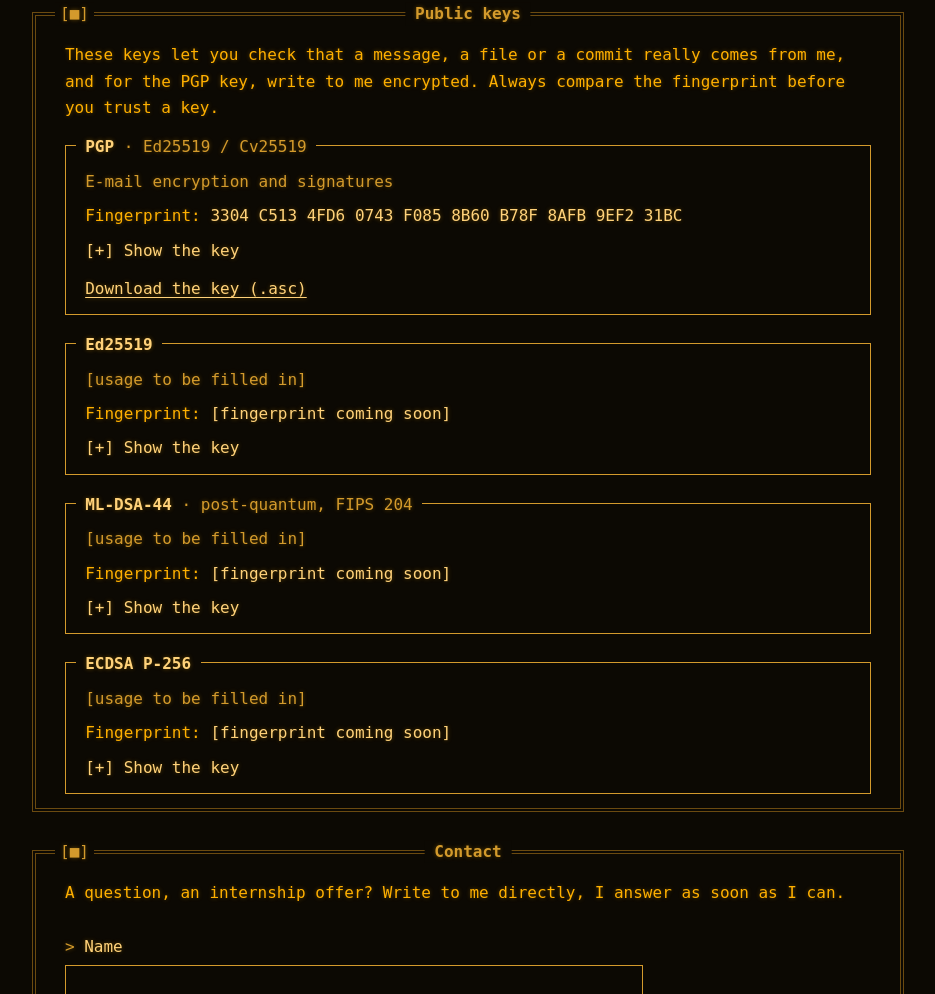
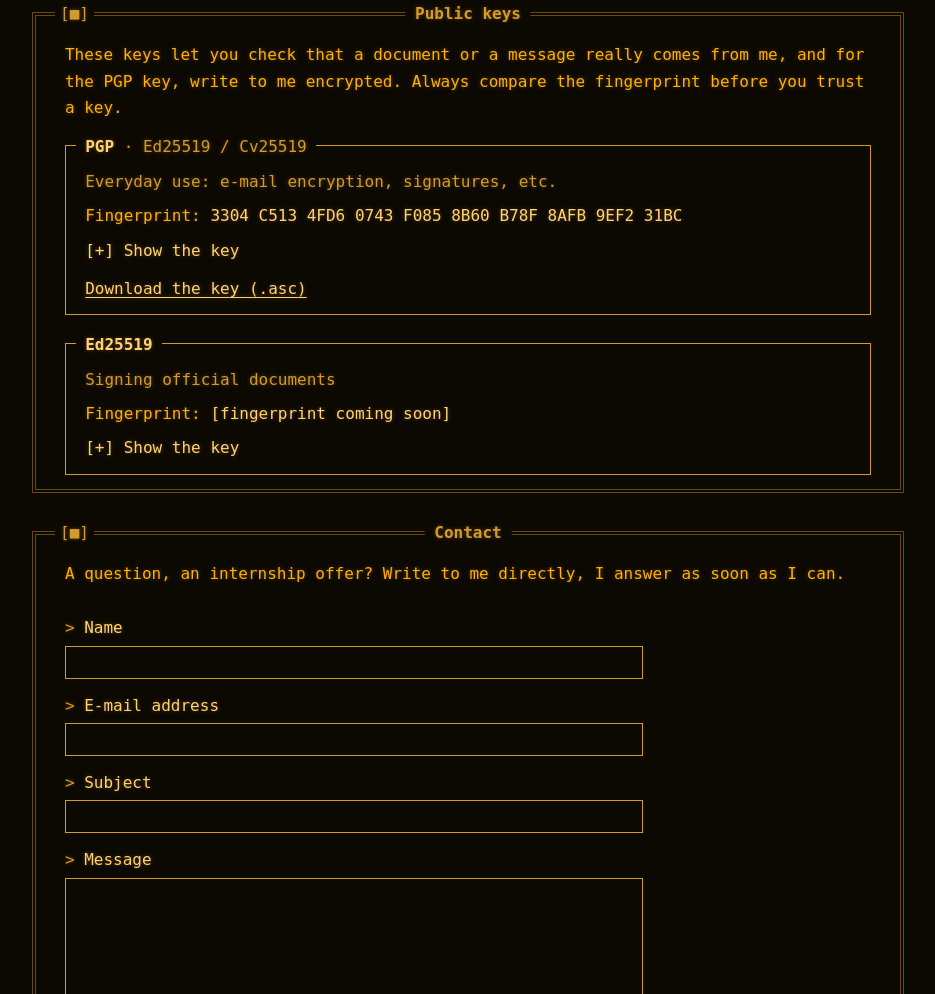
Before and after one commit to raph-dot-img/portfolio, a plain HTML site: page en/index.html in a window 1280 px wide. Shown: the part 3111-4105 px from the top of the page, without its empty margins (172-1107 px from the left). Drawn offline with Linux system fonts and the light colour scheme.

Commit message:
Garde seulement les clefs PGP et Ed25519, avec leurs usages
Retire ML-DSA-44 et ECDSA P-256. Ed25519 sert à signer des documents
officiels, PGP au reste (chiffrement des e-mails, signatures).

Co-Authored-By: Claude Opus 5.5 <noreply@anthropic.com>
Claude-Session: https://claude.ai/code/session_012pdZEfYZNdWbU2vBfjX8ZU

```diff
--- a/en/index.html
+++ b/en/index.html
@@ -362,7 +362,7 @@
   <section id="keys">
     <h2>Public keys</h2>
     <p>
-      These keys let you check that a message, a file or a commit really comes from me,
+      These keys let you check that a document or a message really comes from me,
       and for the PGP key, write to me encrypted. Always compare the fingerprint
       before you trust a key.
     </p>
@@ -370,7 +370,7 @@
     <div class="liste-clefs">
       <div class="carte clef">
         <h3>PGP <span class="algo">Ed25519 / Cv25519</span></h3>
-        <p class="meta">E-mail encryption and signatures</p>
+        <p class="meta">Everyday use: e-mail encryption, signatures, etc.</p>
         <p class="empreinte">Fingerprint: <code>3304 C513 4FD6 0743 F085 8B60 B78F 8AFB 9EF2 31BC</code></p>
         <details>
           <summary>Show the key</summary>
@@ -397,10 +397,10 @@ aS0BW+h04y3bYITWYqI5DQ==
         <p class="telecharger"><a href="/assets/Raphael_CANEVET_0xB78F8AFB9EF231BC_public.asc" download>Download the key (.asc)</a></p>
       </div>
 
-      <!-- À REMPLIR : usage, empreinte et clef Ed25519 -->
+      <!-- À REMPLIR : empreinte et clef Ed25519 -->
       <div class="carte clef">
         <h3>Ed25519</h3>
-        <p class="meta">[usage to be filled in]</p>
+        <p class="meta">Signing official documents</p>
         <p class="empreinte">Fingerprint: <code>[fingerprint coming soon]</code></p>
         <details>
           <summary>Show the key</summary>
@@ -408,27 +408,6 @@ aS0BW+h04y3bYITWYqI5DQ==
         </details>
       </div>
 
-      <!-- À REMPLIR : usage, empreinte et clef ML-DSA-44 -->
-      <div class="carte clef">
-        <h3>ML-DSA-44 <span class="algo">post-quantum, FIPS 204</span></h3>
-        <p class="meta">[usage to be filled in]</p>
-        <p class="empreinte">Fingerprint: <code>[fingerprint coming soon]</code></p>
-        <details>
-          <summary>Show the key</summary>
-          <pre class="clef-publique">[ML-DSA-44 public key coming soon]</pre>
-        </details>
-      </div>
-
-      <!-- À REMPLIR : usage, empreinte et clef ECDSA P-256 -->
-      <div class="carte clef">
-        <h3>ECDSA P-256</h3>
-        <p class="meta">[usage to be filled in]</p>
-        <p class="empreinte">Fingerprint: <code>[fingerprint coming soon]</code></p>
-        <details>
-          <summary>Show the key</summary>
-          <pre class="clef-publique">[ECDSA P-256 public key coming soon]</pre>
-        </details>
-      </div>
     </div>
   </section>
 
```
Also changed, not shown: credits.html (+1 -1 lines), en/credits.html (+1 -1 lines), index.html (+4 -25 lines), 1 other file.
